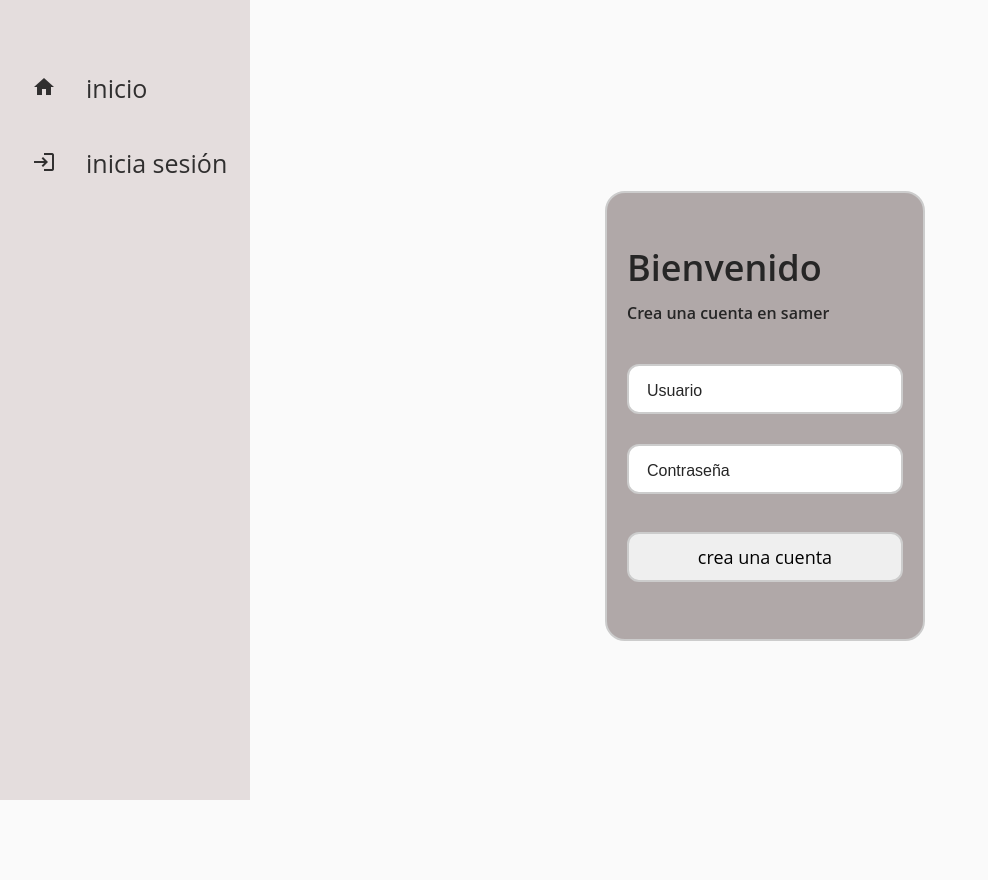
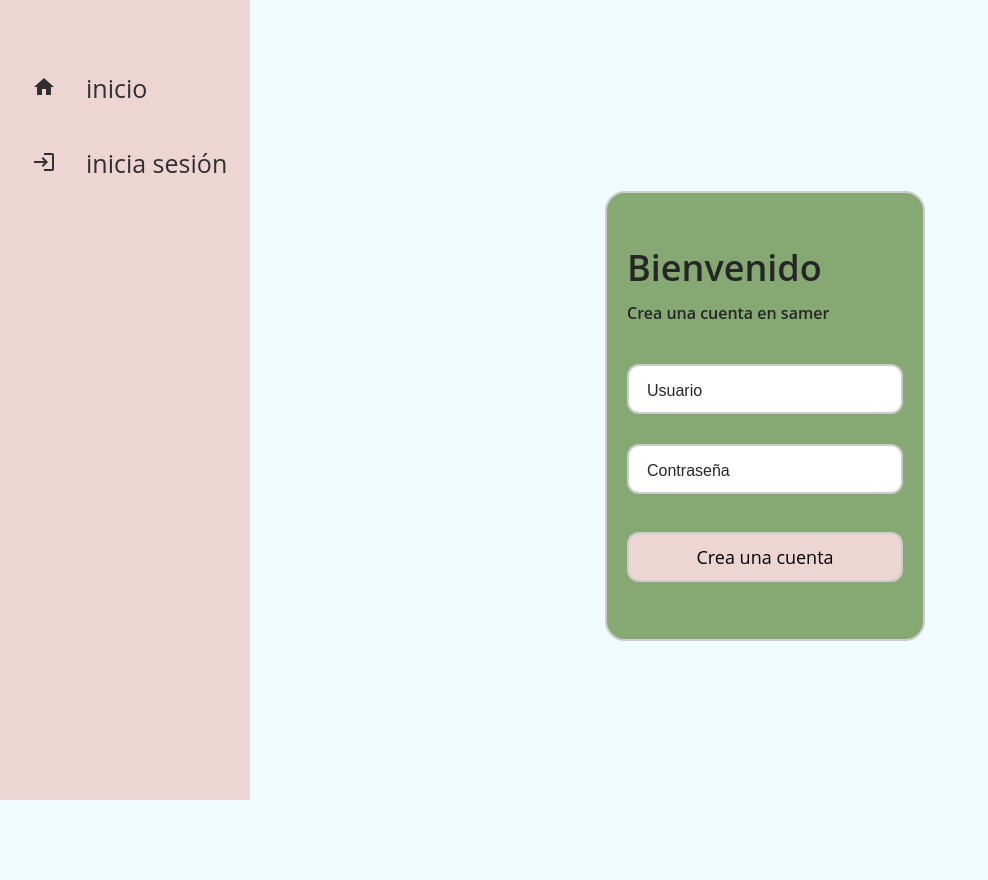
Before and after one commit to jmartinacu/samer-django, a Django app: page /users/sigin/ in a window 1280 px wide. Shown: the whole page, without its empty margins (0-988 px from the left). Run offline with Django 5.2, Linux system fonts and the light colour scheme.

Commit message:
Added color palette

```diff
--- a/samer/samerproject/settings/base.py
+++ b/samer/samerproject/settings/base.py
@@ -54,6 +54,7 @@ TEMPLATES = [
         },
     },
 ]
+
 
 WSGI_APPLICATION = 'samerproject.wsgi.application'
 
--- a/samer/static/css/base.css
+++ b/samer/static/css/base.css
@@ -29,10 +29,20 @@ a {
 
 /* BASE CSS SAMER */
 
+:root {
+    --primary-color: #9BBFB9;
+    --secondary-color: #86A873;
+    --tertiary-color: #EDD5D4;
+    --accent-color: #6D4C3D;
+    --background-color: rgba(235, 250, 254, 0.8);
+    --text-color: black;
+    --font-family-base: "Open Sans", Arial, sans-serif;
+}
+
 body {
     font-family: "Open Sans", Arial, sans-serif;
     min-height: 100vh;
-    background-color: #fafafa;
+    background-color: var(--background-color);
     color: #262626;
     padding-bottom: 3rem;
 }
@@ -51,7 +61,7 @@ body {
     z-index: 1;
     top: 0;
     left: 0;
-    background-color: #e4dddd;
+    background-color: var(--tertiary-color);
     transition: 0.5s;
     overflow-x: hidden;
     padding-top: 60px;
--- a/samer/static/css/home.css
+++ b/samer/static/css/home.css
@@ -77,6 +77,7 @@ img {
     border-radius: 0.3rem;
     padding: 0 2.4rem;
     margin-left: 2rem;
+    background-color: var(--tertiary-color);
 }
 
 .profile-edit-btn:hover {
--- a/samer/static/css/login.css
+++ b/samer/static/css/login.css
@@ -10,7 +10,7 @@ main {
 .form {
     place-self: center;
     border-radius: 20px;
-    background-color: #b0a8a8;
+    background-color: var(--secondary-color);
     border: 2px solid #ccc;
     box-sizing: border-box;
     height: 450px;
@@ -110,6 +110,7 @@ main {
     /* outline: 0; */
     text-align: center;
     width: 100%;
+    background-color: var(--tertiary-color);
 }
 
 .submit:active {
--- a/samer/static/css/profile.css
+++ b/samer/static/css/profile.css
@@ -144,7 +144,7 @@ img {
 
 input, textarea {
     border: none;
-    background-color: #fafafa;;
+    background-color: var(--background-color);;
 }
 
 .app-real-name-form {
@@ -180,6 +180,7 @@ input, textarea {
     border-radius: 0.3rem;
     margin-left: 2rem;
     float: left;
+    background-color: var(--tertiary-color);
 }
 
 .overlay-icon {
--- a/samer/static/javascript/base.js
+++ b/samer/static/javascript/base.js
@@ -1,4 +1,12 @@
 var mini = true;
+
+function openSidebar() {
+  const pathname = window.location.pathname;
+  if (pathname === "/") {
+    document.getElementById("mySidebar").style.width = "250px";
+    document.getElementById("main").style.marginLeft = "250px";
+  }
+};
 
 function toggleSidebar() {
   if (mini) {
@@ -11,3 +19,7 @@ function toggleSidebar() {
     this.mini = true;
   }
 }
+
+document.addEventListener('DOMContentLoaded', function() {
+  openSidebar();
+});
--- a/samer/templates/users/signin.html
+++ b/samer/templates/users/signin.html
@@ -26,7 +26,7 @@
         {% for error in errors %}
             <p>{{error}}</p>
         {% endfor %}
-        <button type="submit" class="submit">crea una cuenta</button>
+        <button type="submit" class="submit">Crea una cuenta</button>
     </form>
 </div>
 {% endblock content %}
```
